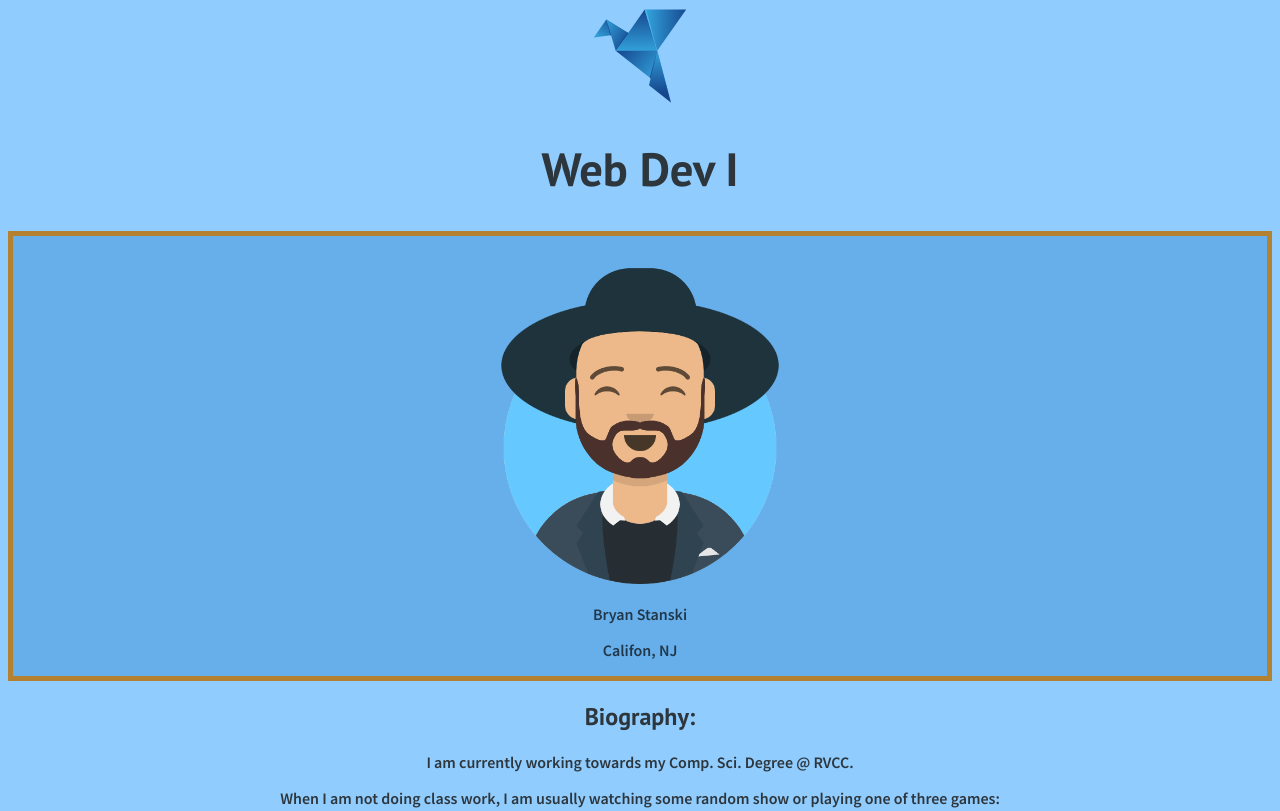
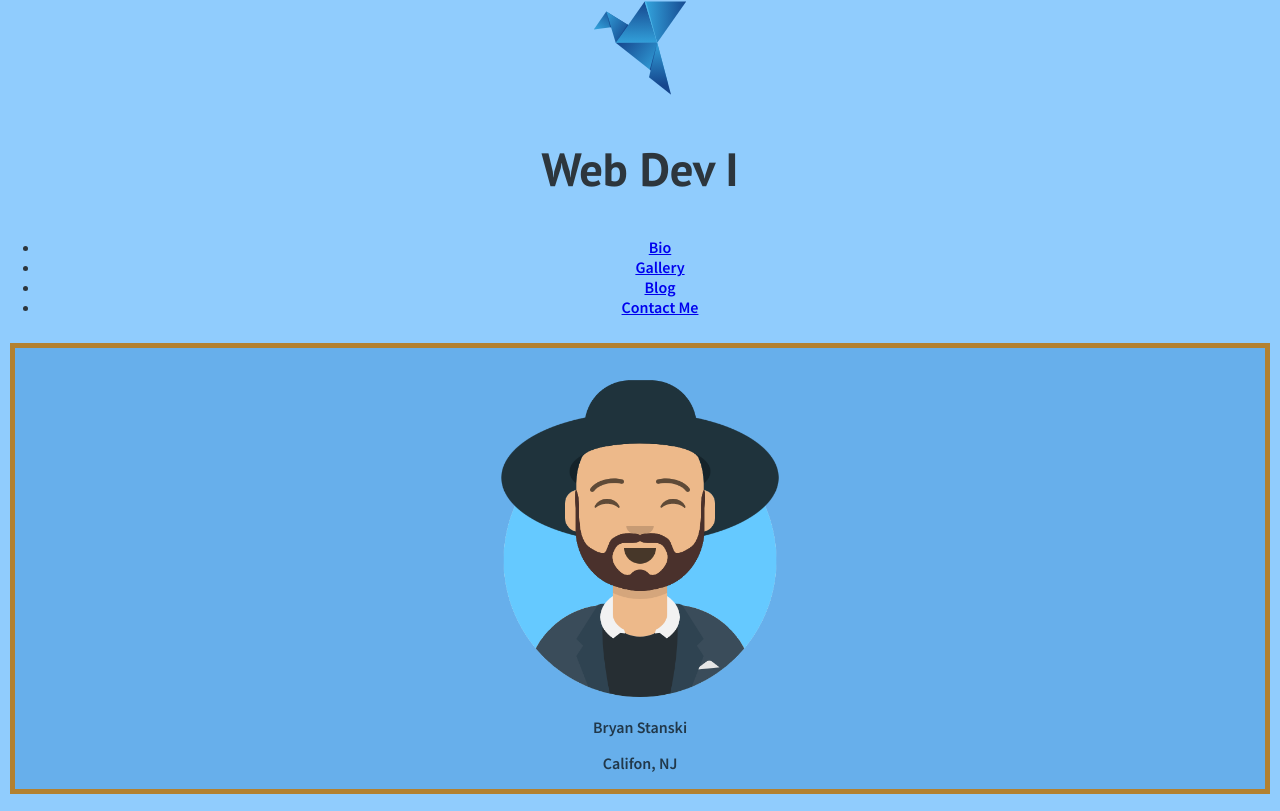
Before and after one commit to RVCC-IDMX/about-me-bryan-stanski, a plain HTML site: page index.html in a window 1280 px wide. Shown: the top 811 px of the page. Drawn offline with Linux system fonts and the light colour scheme; a web font is replaced by a local one.

Commit message:
Created & Added nav.css

```diff
--- /dev/null
+++ b/css/nav.css
@@ -0,0 +1,48 @@
+/* make scrolling smooth */
+
+html {
+    scroll-behavior: smooth;
+}
+
+/*
+ get rid of padding & sizing on body so
+ header is at top
+*/
+
+body {
+    box-sizing: border-box;
+    padding: 0px;
+    margin: 0px;
+}
+
+/* add some padding back to rest of page */
+
+main {
+    padding: 10px;
+}
+
+/* navbar */
+
+
+
+/* logo */
+
+
+
+/* navigation list */
+
+
+/*
+ style all a tags in header
+ and then on hover
+*/
+
+
+
+
+
+/*
+media query for non-mobile nav bar
+min-width set to width of nav elements
+such that no text wraps
+*/
--- a/index.html
+++ b/index.html
@@ -5,15 +5,29 @@
     <meta name="viewport" content="width=device-width, initial-scale=1.0">
     <link href="https://fonts.googleapis.com/css2?family=PT+Sans:wght@700&family=Source+Sans+Pro:wght@600&display=swap&family=Ephesis" rel="stylesheet">
     <link href="css/styles.css" rel="stylesheet">
+    <link href="css/nav.css" rel="stylesheet">
     <title>About Me</title>
 </head>
 <body>
 
     <header>
         <!--Logo and Site Title?-->
-        <img src="Imgs/logo-96X96.svg" alt="Blue origami bird logo">
 
-        <h1>Web Dev I</h1>
+        <nav class="navbar">
+            <div class="log">
+                <img src="Imgs/logo-96X96.svg" alt="Blue origami bird logo">
+
+                <h1>Web Dev I</h1>
+            </div>
+            <div class="navbar-links">
+                <ul>
+                    <li><a href="#bio">Bio</a></li>
+                    <li><a href="#gallery">Gallery</a></li>
+                    <li><a href="#lit">Blog</a></li>
+                    <li><a href="#contact">Contact Me</a></li>
+                </ul>
+            </div>
+        </nav>
 
     </header>
 
```
